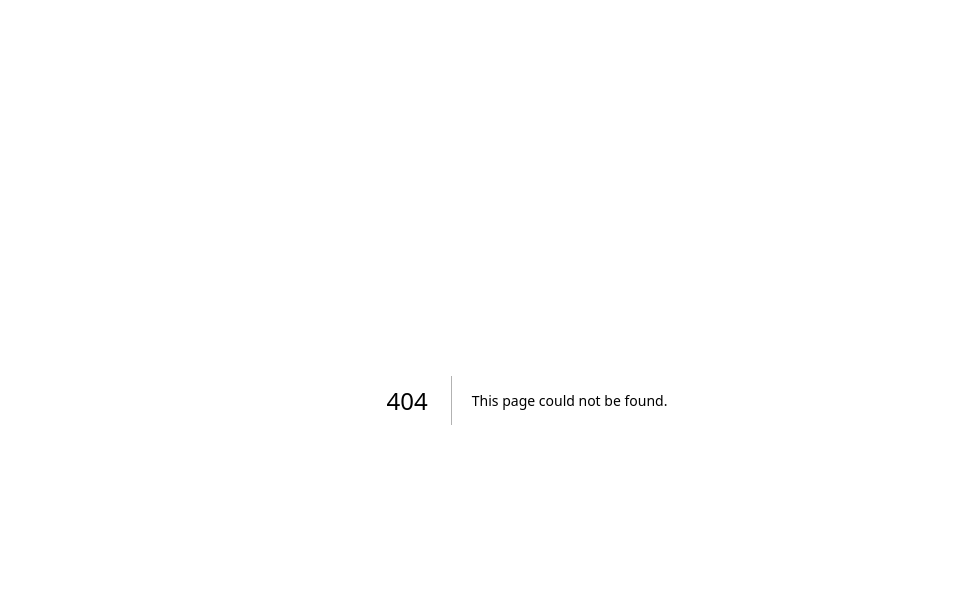
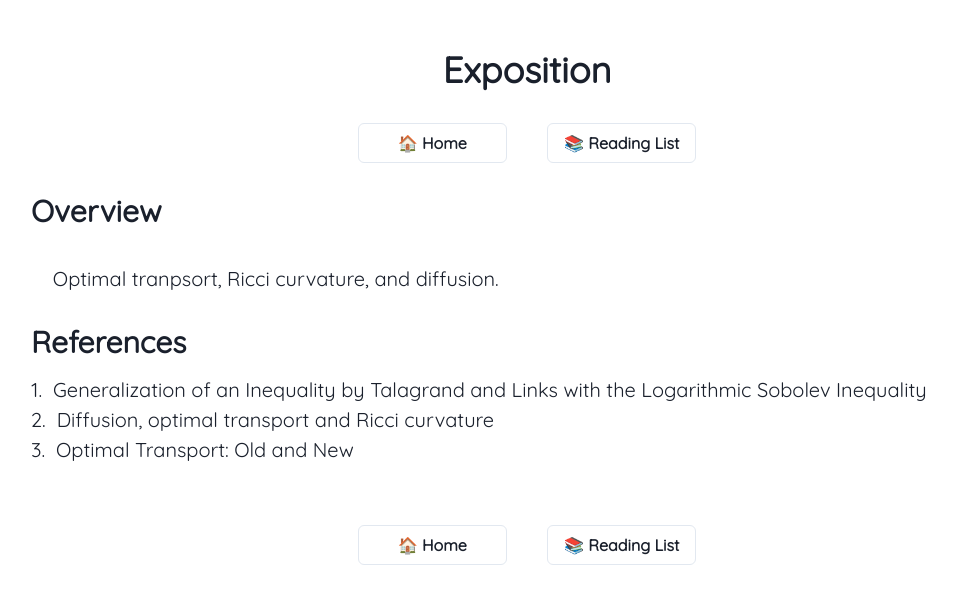
Before and after one commit to zhaoclaire/zhaoclaire.github.io, a Next.js app: page /optimal-transport in a window 1280 px wide. Before the commit this address had no page. Shown: the top 604 px of the page, without its empty margins (113-1069 px from the left). Built offline with nearby package versions, Linux system fonts and the light colour scheme.

Commit message:
Setup OT blog

```diff
--- /dev/null
+++ b/app/(writings)/(diffusion-model)/optimal-transport/blog.tsx
@@ -0,0 +1,19 @@
+"use client";
+import Paragraph from "@/components/Paragraph";
+import { ReferenceItem } from "@/components/Reference";
+import SectionTitle from "@/components/SectionTitle";
+
+export default function OptimalTransport({
+  readingList,
+  readingListHandler,
+}: {
+  readingList: ReferenceItem[];
+  readingListHandler: any;
+}) {
+  return (
+    <>
+      <SectionTitle title="Overview" />
+      <Paragraph>Optimal tranpsort, Ricci curvature, and diffusion.</Paragraph>
+    </>
+  );
+}
--- /dev/null
+++ b/app/(writings)/(diffusion-model)/optimal-transport/optimal-transport-references.tsx
@@ -0,0 +1,20 @@
+import { ReferenceItem } from "@/components/Reference";
+
+export const references: ReferenceItem[] = [
+  {
+    id: 1,
+    title: "Generalization of an Inequality by Talagrand and Links with the Logarithmic Sobolev Inequality",
+    url: "https://www.sciencedirect.com/science/article/pii/S0022123699935577",
+  },
+  {
+    id: 2,
+    title: "Diffusion, optimal transport and Ricci curvature",
+    url: "https://ems.press/books/standalone/148/2820",
+  },
+  {
+    id: 3,
+    title: "Optimal Transport: Old and New",
+    url: "https://link.springer.com/book/10.1007/978-3-540-71050-9",
+  },
+
+];
--- /dev/null
+++ b/app/(writings)/(diffusion-model)/optimal-transport/page.tsx
@@ -0,0 +1,28 @@
+"use client";
+import Blog from "@/components/Blog";
+import { ReferenceItem } from "@/components/Reference";
+
+import { references } from "./optimal-transport-references";
+import OptimalTransport from "./blog";
+
+export default function OptimalTransportBlog() {
+  function renderOptimalTransport(
+    readingList: ReferenceItem[],
+    readingListHandler: any
+  ) {
+    return (
+      <OptimalTransport
+        readingList={readingList}
+        readingListHandler={readingListHandler}
+      />
+    );
+  }
+
+  return (
+    <Blog
+      referenceList={references}
+      renderChildren={renderOptimalTransport}
+      title={"Exposition"}
+    ></Blog>
+  );
+}
--- a/app/posts.tsx
+++ b/app/posts.tsx
@@ -6,6 +6,11 @@
 // },
 
 const blogPosts = [
+  {
+    title: "Optimal Transport, Ricci Curvature, and Diffusion",
+    url: "/optimal-transport",
+    notStarted: true,
+  },
   {
     title: "Movie Gen",
     url: "/movie-gen",
```
